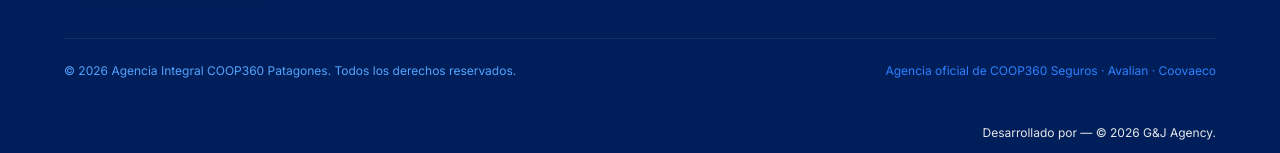
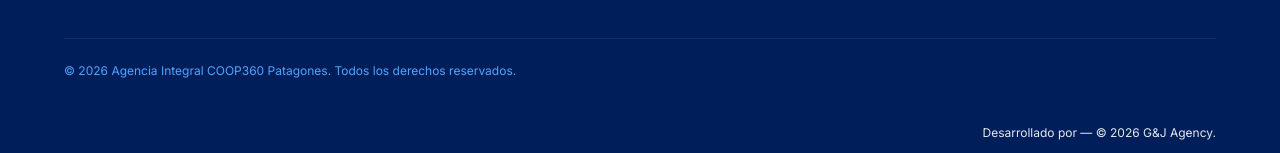
Before and after one commit to gjagency/agenciaIntegralLaSegundaPatagones, a Next.js app: page / in a window 1280 px wide. Shown: the part 3392-3545 px from the top of the page. Built offline with nearby package versions, Linux system fonts and the light colour scheme.

Commit message:
feat: remove agency affiliation text from footer component

```diff
--- a/src/components/footer.tsx
+++ b/src/components/footer.tsx
@@ -75,7 +75,6 @@ export default function Footer() {
         <div className="border-t pt-6 flex flex-col sm:flex-row items-center justify-between gap-2"
           style={{ borderColor: "rgba(255,255,255,0.08)" }}>
           <p className="text-xs text-blue-400">© {new Date().getFullYear()} Agencia Integral COOP360 Patagones. Todos los derechos reservados.</p>
-          <p className="text-xs text-blue-500">Agencia oficial de COOP360 Seguros · Avalian · Coovaeco</p>
         </div>
         <div className="mt-10 text-right">
   <a
```
